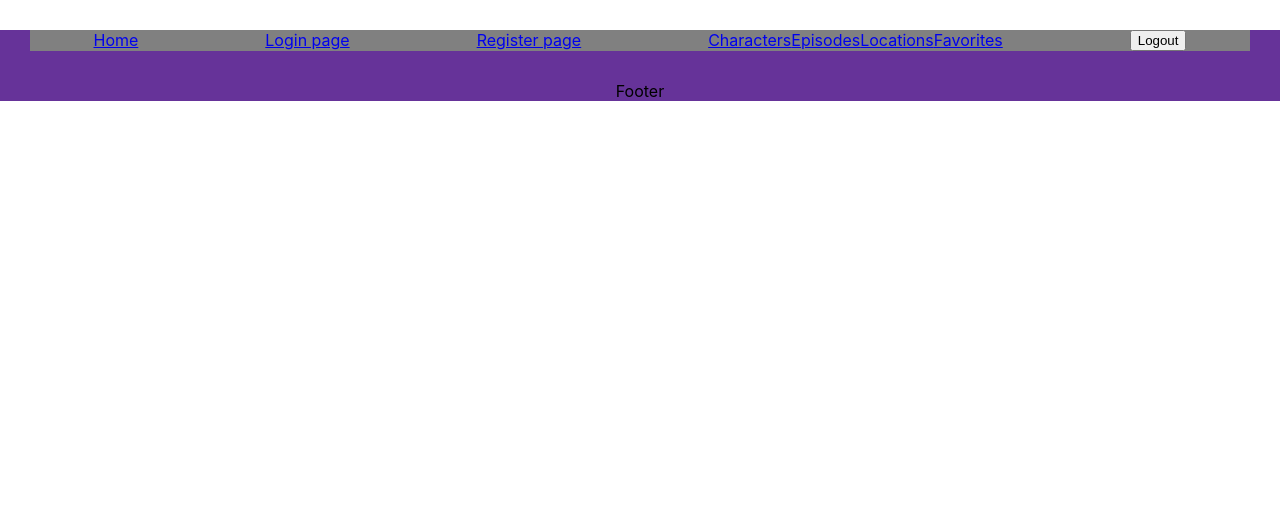
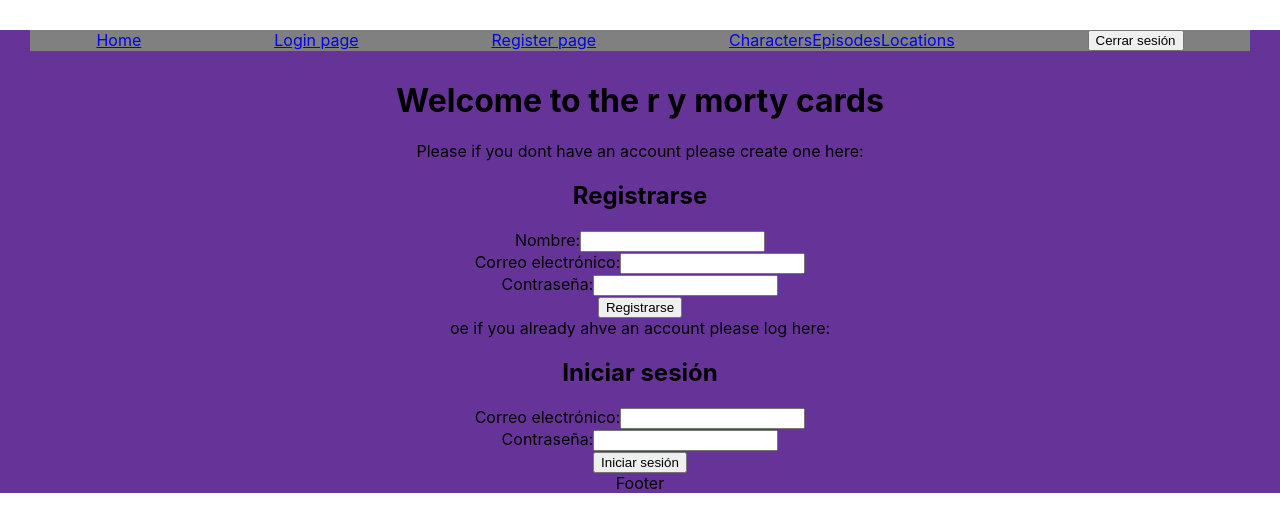
Before and after one commit to Joga50/rankcv-react-challenge, a React (Create React App) app: page / in a window 1280 px wide. Shown: the top 532 px of the page. Built offline with nearby package versions, Linux system fonts and the light colour scheme.

Commit message:
setting authentication and authorization features in the login, register, locations, episodes and characters components

```diff
--- a/src/App.js
+++ b/src/App.js
@@ -8,6 +8,8 @@
 import Episodes from "./pages/Episodes";
 import Locations from "./pages/Locations";
 import Favorites from "./pages/Favorites";
+import Home from "./components/Home";
+import React from "react";
 
 function App() {
   return (
@@ -15,6 +17,7 @@
       <Router>
         <NavBar />
         <Routes>
+          <Route path="/" element={<Home />} />
           <Route path="/locations" element={<Locations />} />
           <Route path="/episodes" element={<Episodes />} />
           <Route path="/characters" element={<Characters />} />
--- a/src/components/CharacterCard.jsx
+++ b/src/components/CharacterCard.jsx
@@ -11,6 +11,18 @@
   image,
   episode,
 }) {
+  const addToFavorites = () => {
+    const favorites = JSON.parse(localStorage.getItem("favorites")) || [];
+    favorites.push({ type: "character", id });
+
+    localStorage.setItem("favorites", JSON.stringify(favorites));
+    alert(`${name} adding to favorites`);
+  };
+
+  const logAlert = () => {
+    alert("You have to be logged to add characters to favorites!");
+  };
+  const currentUser = localStorage.getItem("currentUser");
   return (
     <div className="character-card" style={{ backgroundColor: "gray" }}>
       <img src={image} alt={name} style={{ height: "200px", width: "200px" }} />
@@ -23,6 +35,10 @@
 
       <p>Current location: {location}</p>
       {/* <p>Episode: {episode}</p> */}
+
+      <button onClick={currentUser ? addToFavorites : logAlert}>
+        Add to Favorites
+      </button>
     </div>
   );
 }
--- a/src/components/EpisodesCard.jsx
+++ b/src/components/EpisodesCard.jsx
@@ -9,6 +9,18 @@
   url,
   created,
 }) {
+  const addToFavorites = () => {
+    const favorites = JSON.parse(localStorage.getItem("favorites")) || [];
+    favorites.push({ type: "espisode", id });
+
+    localStorage.setItem("favorites", JSON.stringify(favorites));
+    alert(`${name} adding to favorites`);
+  };
+
+  const logAlert = () => {
+    alert("You have to be logged to add espisodes to favorites!");
+  };
+  const currentUser = localStorage.getItem("currentUser");
   return (
     <div className="eposides-card" style={{ backgroundColor: "gray" }}>
       EpisodesCard
@@ -18,6 +30,9 @@
       <p>Episode: {episode}</p>
       <p>Url: {url}</p>
       <p>Created: {created}</p>
+      <button onClick={currentUser ? addToFavorites : logAlert}>
+        Add to favorites
+      </button>
     </div>
   );
 }
--- /dev/null
+++ b/src/components/Home.jsx
@@ -0,0 +1,17 @@
+import React from "react";
+import Login from "../pages/Login";
+import Register from "../pages/Register";
+
+function Home() {
+  return (
+    <div>
+      <h1>Welcome to the r y morty cards</h1>
+      Please if you dont have an account please create one here:
+      <Register />
+      oe if you already ahve an account please log here:
+      <Login />
+    </div>
+  );
+}
+
+export default Home;
--- a/src/components/LocationsCard.jsx
+++ b/src/components/LocationsCard.jsx
@@ -1,6 +1,18 @@
 import React from "react";
 
-function LocationsCard({ id, name, type, dimension, created }) {
+function LocationsCard({ id, name, type, dimension, created, residents }) {
+  const addToFavorites = () => {
+    const favorites = JSON.parse(localStorage.getItem("favorites")) || [];
+    favorites.push({ type: "location", id });
+
+    localStorage.setItem("favorites", JSON.stringify(favorites));
+    alert(`${name} adding to favorites`);
+  };
+
+  const logAlert = () => {
+    alert("You have to be logged to add locations to favorites!");
+  };
+  const currentUser = localStorage.getItem("currentUser");
   return (
     <div className="location-card" style={{ backgroundColor: "gray" }}>
       LocationsCard
@@ -8,8 +20,17 @@
       <p>Name: {name}</p>
       <p>Type: {type}</p>
       <p>Dimension: {dimension}</p>
-      {/* <p>Residents: {residents}</p> */}
+      <p>
+        Residents:{" "}
+        {residents?.map((resident) => (
+          <p>{resident.name}</p>
+        ))}
+      </p>
+      <p>#R: {residents.length}</p>
       <p>Createad at: {created}</p>
+      <button onClick={currentUser ? addToFavorites : logAlert}>
+        Add to favorites
+      </button>
     </div>
   );
 }
--- /dev/null
+++ b/src/components/Logout.jsx
@@ -0,0 +1,13 @@
+import React from "react";
+
+const Logout = () => {
+  const handleLogout = () => {
+    localStorage.removeItem("currentUser");
+    alert("Sesión cerrada correctamente.");
+    window.location.reload();
+  };
+
+  return <button onClick={handleLogout}>Cerrar sesión</button>;
+};
+
+export default Logout;
--- a/src/components/NavBar.jsx
+++ b/src/components/NavBar.jsx
@@ -1,7 +1,9 @@
 import React from "react";
 import { Link } from "react-router-dom";
+import Logout from "./Logout";
 
 function NavBar() {
+  const currentUser = localStorage.getItem("currentUser");
   return (
     <div
       style={{
@@ -20,9 +22,9 @@
         <Link to="/characters">Characters</Link>
         <Link to="/episodes">Episodes</Link>
         <Link to="/locations">Locations</Link>
-        <Link to="/favorites">Favorites</Link>
+        {currentUser && <Link to="/favorites">Favorites</Link>}
       </div>
-      <button>Logout</button>
+      <Logout />
     </div>
   );
 }
--- a/src/pages/Characters.jsx
+++ b/src/pages/Characters.jsx
@@ -50,6 +50,7 @@
             <CharacterCard
               image={character.image}
               key={character.id}
+              id={character.id}
               name={character.name}
               species={character.species}
               status={character.status}
--- a/src/pages/Locations.jsx
+++ b/src/pages/Locations.jsx
@@ -17,6 +17,9 @@
         type
         dimension
         created
+        residents {
+          name
+        }
 
 
       }
@@ -47,6 +50,7 @@
               tpye={location.type}
               dimension={location.dimension}
               created={location.created}
+              residents={location.residents}
             />
           ))}
         </ul>
--- a/src/pages/Login.jsx
+++ b/src/pages/Login.jsx
@@ -1,12 +1,60 @@
-import React from "react";
+import React, { useState } from "react";
 
-function Login() {
+const Login = () => {
+  const [email, setEmail] = useState("");
+  const [password, setPassword] = useState("");
+
+  const handleEmailChange = (event) => {
+    setEmail(event.target.value);
+  };
+
+  const handlePasswordChange = (event) => {
+    setPassword(event.target.value);
+  };
+
+  const handleLogin = () => {
+    const actualUsers =
+      JSON.parse(localStorage.getItem("registeredUsers")) || [];
+    const userExists = actualUsers.some(
+      (user) => user.email === email && user.password === password
+    );
+
+    if (userExists) {
+      localStorage.setItem("currentUser", email);
+      window.location.reload();
+    } else {
+      alert("Usuario o contraseña incorrectos.");
+    }
+  };
+
   return (
-    <div style={{ backgroundColor: "red" }}>
-      Logins
-      <p>Pagina registro</p>
+    <div>
+      <h2>Iniciar sesión</h2>
+      <form onSubmit={(e) => e.preventDefault()}>
+        <div>
+          <label htmlFor="email">Correo electrónico:</label>
+          <input
+            type="email"
+            id="email"
+            value={email}
+            onChange={handleEmailChange}
+            required
+          />
+        </div>
+        <div>
+          <label htmlFor="password">Contraseña:</label>
+          <input
+            type="password"
+            id="password"
+            value={password}
+            onChange={handlePasswordChange}
+            required
+          />
+        </div>
+        <button onClick={handleLogin}>Iniciar sesión</button>
+      </form>
     </div>
   );
-}
+};
 
 export default Login;
--- a/src/pages/Register.jsx
+++ b/src/pages/Register.jsx
@@ -1,7 +1,72 @@
-import React from "react";
+import React, { useState } from "react";
 
-function Register() {
-  return <div>Register</div>;
-}
+const Register = () => {
+  const [name, setName] = useState("");
+  const [email, setEmail] = useState("");
+  const [password, setPassword] = useState("");
+
+  const handleNameChange = (event) => {
+    setName(event.target.value);
+  };
+
+  const handleEmailChange = (event) => {
+    setEmail(event.target.value);
+  };
+
+  const handlePasswordChange = (event) => {
+    setPassword(event.target.value);
+  };
+
+  const handleRegister = () => {
+    const user = { name, password, email };
+    const actualUsers =
+      JSON.parse(localStorage.getItem("registeredUsers")) || [];
+    const newUsers = [...actualUsers, user];
+    localStorage.setItem("registeredUsers", JSON.stringify(newUsers));
+    alert("Usuario registrado correctamente.");
+    setName("");
+    setEmail("");
+    setPassword("");
+  };
+
+  return (
+    <div>
+      <h2>Registrarse</h2>
+      <form onSubmit={(e) => e.preventDefault()}>
+        <div>
+          <label htmlFor="name">Nombre:</label>
+          <input
+            type="text"
+            id="name"
+            value={name}
+            onChange={handleNameChange}
+            required
+          />
+        </div>
+        <div>
+          <label htmlFor="email">Correo electrónico:</label>
+          <input
+            type="email"
+            id="email"
+            value={email}
+            onChange={handleEmailChange}
+            required
+          />
+        </div>
+        <div>
+          <label htmlFor="password">Contraseña:</label>
+          <input
+            type="password"
+            id="password"
+            value={password}
+            onChange={handlePasswordChange}
+            required
+          />
+        </div>
+        <button onClick={handleRegister}>Registrarse</button>
+      </form>
+    </div>
+  );
+};
 
 export default Register;
```
